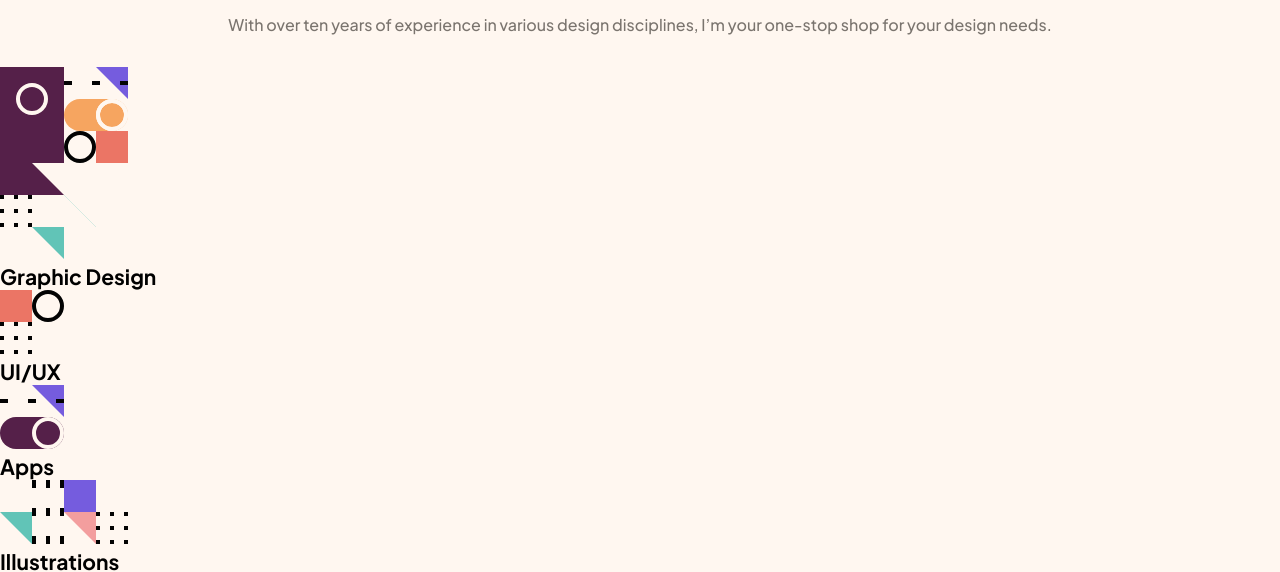
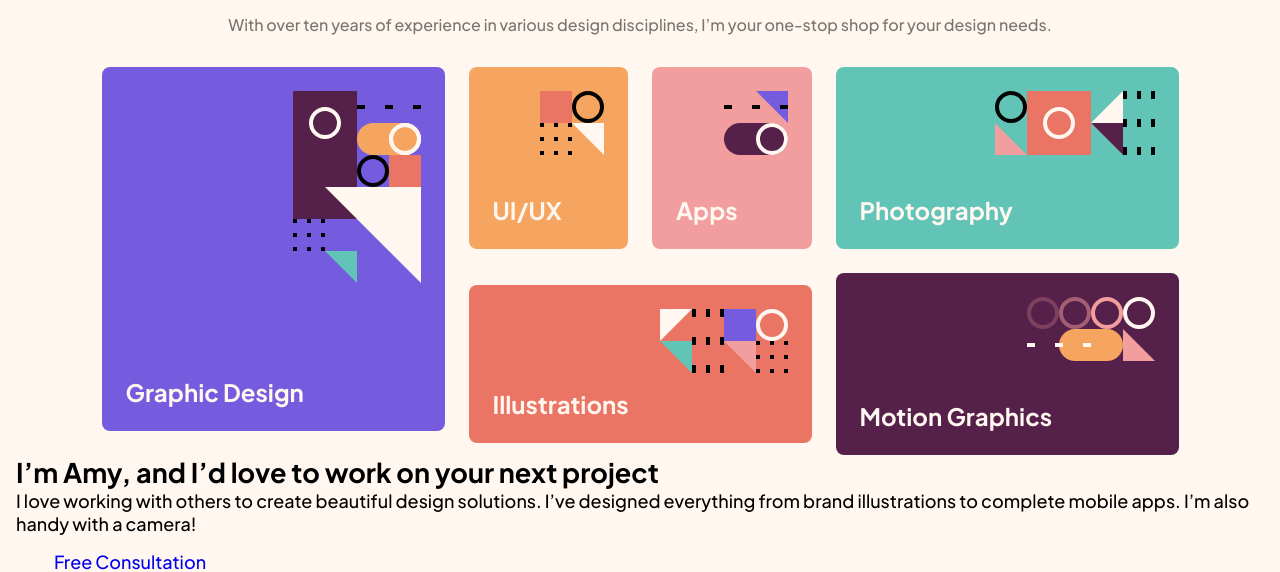
Before and after one commit to flaviare1s/single-page-design-portfolio, a plain HTML site: page index.html in a window 1280 px wide. Shown: the part 151-723 px from the top of the page. Drawn offline with Linux system fonts and the light colour scheme.

Commit message:
Estilizei o grid

```diff
--- a/style.css
+++ b/style.css
@@ -26,6 +26,7 @@ html {
 }
 
 body {
+  width: 100%;
   display: flex;
   flex-direction: column;
   align-items: center;
@@ -78,11 +79,213 @@ header p {
   padding: 0px 30px 32px 30px;
 }
 
+main {
+  padding: 0px 16px;
+  display: flex;
+  flex-direction: column;
+  align-items: center;
+  justify-content: center;
+  margin: 0 auto;
+}
+
+.grid {
+  display: grid;
+  grid-template-columns: 1fr;
+  gap: 24px;
+  grid-template-areas:
+    "graphic-design"
+    "grid-group-1"
+    "grid-group-2";
+}
+
+.graphic-design {
+  grid-area: graphic-design;
+  width: 343px;
+  height: 364px;
+  background-color: var(--purple);
+  border-radius: 8px;
+  padding: 24px;
+  position: relative;
+}
+
+.graphic-design img {
+  position: absolute;
+  top: 24px;
+  right: 24px;
+}
+
+.graphic-design h3 {
+  color: var(--almost-white);
+  font-size: 2.4rem;
+  font-weight: 700;
+  text-align: left;
+  position: absolute;
+  bottom: 24px;
+  left: 24px;
+}
+
+.ui-ux {
+  min-width: 159px;
+  height: 182px;
+  background-color: var(--yellow);
+  border-radius: 8px;
+  padding: 24px;
+  position: relative;
+  grid-column: span 1;
+}
+
+.ui-ux img {
+  position: absolute;
+  top: 24px;
+  right: 24px;
+}
+
+.ui-ux h3 {
+  color: var(--almost-white);
+  font-size: 2.4rem;
+  font-weight: 700;
+  text-align: left;
+  position: absolute;
+  bottom: 24px;
+  left: 24px;
+}
+
+.apps {
+  min-width: 159px;
+  height: 182px;
+  background-color: var(--pink);
+  border-radius: 8px;
+  padding: 24px;
+  position: relative;
+  grid-column: span 1;
+}
+
+.apps img {
+  position: absolute;
+  top: 24px;
+  right: 24px;
+}
+
+.apps h3 {
+  color: var(--almost-white);
+  font-size: 2.4rem;
+  font-weight: 700;
+  text-align: left;
+  position: absolute;
+  bottom: 24px;
+  left: 24px;
+}
+
+.illustrations {
+  min-width: 343px;
+  height: 158px;
+  background-color: var(--red);
+  border-radius: 8px;
+  padding: 24px;
+  position: relative;
+  grid-column: span 2;
+}
+
+.illustrations img {
+  position: absolute;
+  top: 24px;
+  right: 24px;
+}
+
+.illustrations h3 {
+  color: var(--almost-white);
+  font-size: 2.4rem;
+  font-weight: 700;
+  text-align: left;
+  position: absolute;
+  bottom: 24px;
+  left: 24px;
+}
+
+.photography {
+  min-width: 343px;
+  height: 182px;
+  background-color: var(--green);
+  border-radius: 8px;
+  padding: 24px;
+  position: relative;
+  grid-column: span 1;
+}
+
+.photography img {
+  position: absolute;
+  top: 24px;
+  right: 24px;
+}
+
+.photography h3 {
+  color: var(--almost-white);
+  font-size: 2.4rem;
+  font-weight: 700;
+  text-align: left;
+  position: absolute;
+  bottom: 24px;
+  left: 24px;
+}
+
+.motion-graphics {
+  min-width: 343px;
+  height: 182px;
+  background-color: var(--purple2);
+  border-radius: 8px;
+  padding: 24px;
+  position: relative;
+  grid-column: span 1;
+}
+
+.motion-graphics img {
+  position: absolute;
+  top: 24px;
+  right: 24px;
+}
+
+.motion-graphics h3 {
+  color: var(--almost-white);
+  font-size: 2.4rem;
+  font-weight: 700;
+  text-align: left;
+  position: absolute;
+  bottom: 24px;
+  left: 24px;
+}
+
+.grid-group-1 {
+  grid-area: grid-group-1;
+  display: grid;
+  grid-template-columns: 1fr 1fr;
+  gap: 24px;
+}
+
+.grid-group-2 {
+  grid-area: grid-group-2;
+  display: grid;
+  grid-template-columns: 1fr;
+  gap: 24px;
+}
+
 @media (min-width: 768px) and (max-width: 1024px) {
   a {
     width: 228px;
     height: 56px;
     padding: 15px;
+  }
+
+  .grid {
+    grid-template-columns: 1fr 1fr;
+    grid-template-areas:
+      "graphic-design grid-group-1"
+      "graphic-design grid-group-1"
+      "grid-group-2 grid-group-2";
+  }
+
+  .grid-group-2 {
+    grid-template-columns: 1fr 1fr;
+
   }
 }
 
@@ -92,4 +295,11 @@ header p {
     height: 56px;
     padding: 15px;
   }
+
+  .grid {
+    grid-template-columns: 1fr 1fr 1fr;
+    grid-template-areas:
+      "graphic-design grid-group-1 grid-group-2"
+      "graphic-design grid-group-1 grid-group-2";
+  }
 }
```
